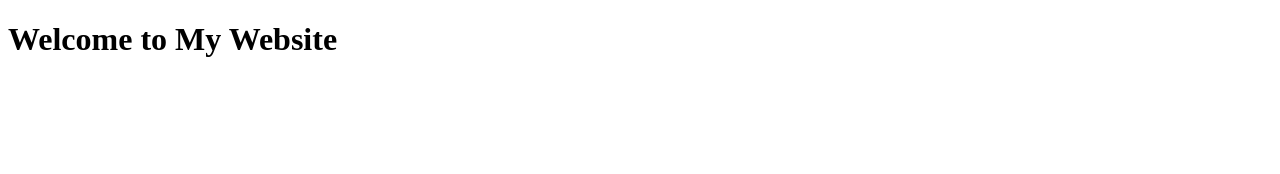
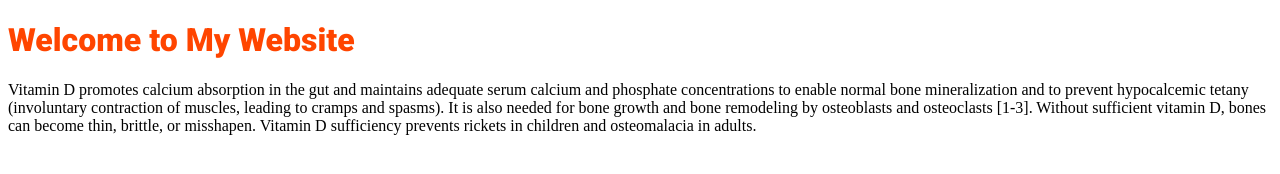
Before and after one commit to abdulfatah1996/FirstProject, a plain HTML site: page FirstProject/index.html in a window 1280 px wide. Drawn offline with Linux system fonts and the light colour scheme.

Commit message:
Add files via upload

```diff
--- /dev/null
+++ b/FirstProject/css/allsite.css
@@ -0,0 +1,14 @@
+/*Globale css */
+*{
+    /* background-color: #900C3F; */
+    color: black;
+    background-color: white;
+}
+
+h1,h2,h3,h4,h5,h6{
+    color: orangered;
+    font-family: 'Roboto', sans-serif;
+
+}
+
+/*End Globale css */
--- a/FirstProject/index.html
+++ b/FirstProject/index.html
@@ -1,9 +1,14 @@
 <!DOCTYPE html>
 <html>
         <head>
+            <link rel="stylesheet" href="css/allsite.css">
+            <link href="https://fonts.googleapis.com/css2?family=Roboto:wght@900&display=swap" rel="stylesheet">
             <title>Firest Website</title>
         </head>
         <body>
             <h1>Welcome to My Website </h1>
+            <p>
+                Vitamin D promotes calcium absorption in the gut and maintains adequate serum calcium and phosphate concentrations to enable normal bone mineralization and to prevent hypocalcemic tetany (involuntary contraction of muscles, leading to cramps and spasms). It is also needed for bone growth and bone remodeling by osteoblasts and osteoclasts [1-3]. Without sufficient vitamin D, bones can become thin, brittle, or misshapen. Vitamin D sufficiency prevents rickets in children and osteomalacia in adults.
+            </p>
         </body>
 </html>
```
